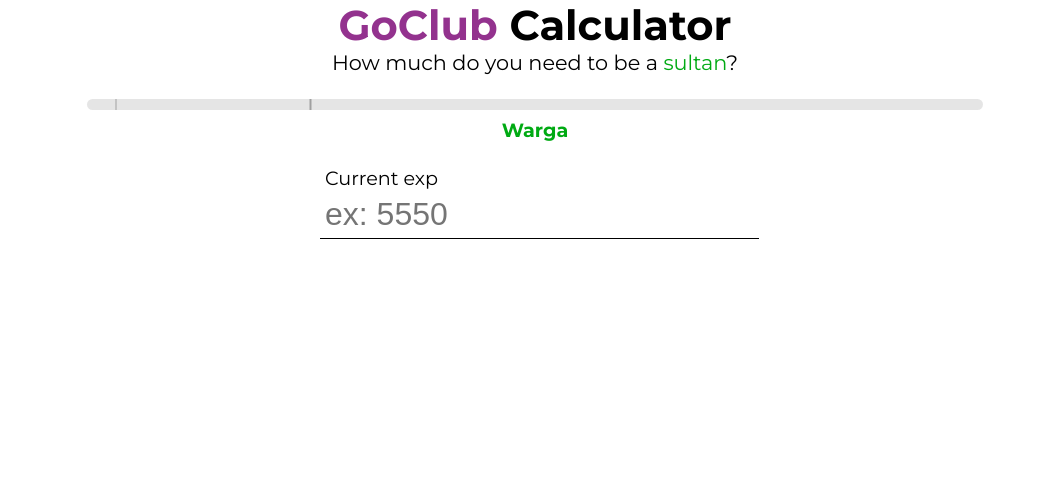
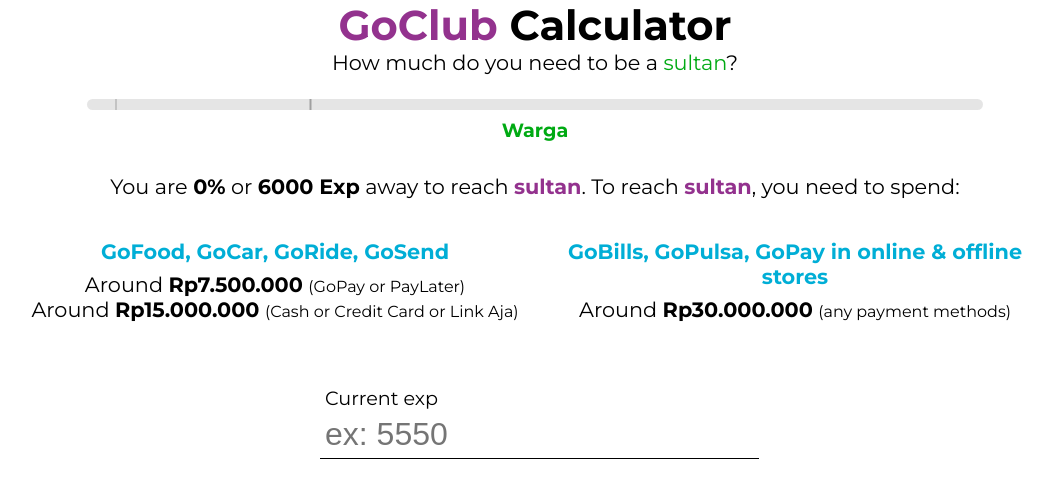
Before and after one commit to saepasomba/goclub-calculator-react, a React (Create React App) app: page / in a window 1280 px wide. Shown: the top 498 px of the page, without its empty margins (105-1158 px from the left). Built offline with nearby package versions, Linux system fonts and the light colour scheme.

Commit message:
Add insights to get sultan tier

```diff
--- /dev/null
+++ b/src/Components/Insight.js
@@ -0,0 +1,26 @@
+import React from 'react'
+import './Insight.scss'
+
+export default function Insight({ currentExp = 0 }) {
+  return (
+    <div className='container container-insight'>
+      <p>You are <span className='insight-highlight'>{`${Number(((currentExp/6000)*100).toFixed(2))}%`}</span> or <span className='insight-highlight'>{6000 - currentExp} Exp</span> away to reach <span className='insight-highlight purple'>sultan</span>. To reach <span className='insight-highlight purple'>sultan</span>, you need to spend:</p>
+      <div className='estimate-spendings'>
+        <div className='estimate-group'>
+          <p className='blue'>GoFood, GoCar, GoRide, GoSend</p>
+          <ul>
+            <li>Around <span className='insight-highlight'>Rp{(Math.floor((6000 - currentExp)/4)*5000).toLocaleString('id-ID')}</span> <span className='insight-subtext'>(GoPay or PayLater)</span></li>
+            <li>Around <span className='insight-highlight'>Rp{(Math.floor((6000 - currentExp)/2)*5000).toLocaleString('id-ID')}</span> <span className='insight-subtext'>(Cash or Credit Card or Link Aja)</span></li>
+          </ul>
+        </div>
+
+        <div className='estimate-group'>
+          <p className='blue'>GoBills, GoPulsa, GoPay in online & offline stores</p>
+          <ul>
+            <li>Around <span className='insight-highlight'>Rp{(Math.floor((6000 - currentExp)/1)*5000).toLocaleString('id-ID')}</span> <span className='insight-subtext'>(any payment methods)</span></li>
+          </ul>
+        </div>
+      </div>
+    </div>
+  )
+}
--- /dev/null
+++ b/src/Components/Insight.scss
@@ -0,0 +1,33 @@
+.container-insight {
+    text-align: center;
+    margin-top: 2rem;
+    margin-bottom: 2rem;
+}
+
+.insight-highlight {
+    font-weight: bold;
+}
+
+.insight-subtext {
+    font-size: 1rem;
+}
+
+.estimate-spendings {
+    margin: auto;
+    margin-top: 2rem;
+    display: grid;
+    grid-template-columns: 1fr 1fr;
+    width: 100%;
+    gap: 1rem;
+    justify-items: center;
+    .estimate-group {
+        margin-bottom: 2rem;
+        p {
+            margin: 0.5rem 0;
+            font-weight: bold;
+        }
+        ul {
+            list-style: none;
+        }
+    }
+}
--- a/src/Pages/App.js
+++ b/src/Pages/App.js
@@ -4,6 +4,7 @@
 import ProgressBar from '../Components/ProgressBar';
 import CustomTextField from '../Components/CustomTextField';
 import { useState } from 'react';
+import Insight from '../Components/Insight';
 
 function App() {
   const [userExp, setUserExp] = useState(0);
@@ -13,7 +14,7 @@
 
   const onChange = (event) => {
     let value = event.target.value
-    setUserExp(userExp)
+    setUserExp(Number(value))
     setPercentage((value/6000*100).toFixed(2))
     console.log(Number(value))
     if (Number(value) >= 6000) {
@@ -38,6 +39,7 @@
       <div className={`container tier-container ${tierColor}`}>
         {tier}
       </div>
+      <Insight currentExp={userExp} />
       <div className='container textfield-container'>
         <CustomTextField label='Current exp' onChange={onChange} />
       </div>
```
